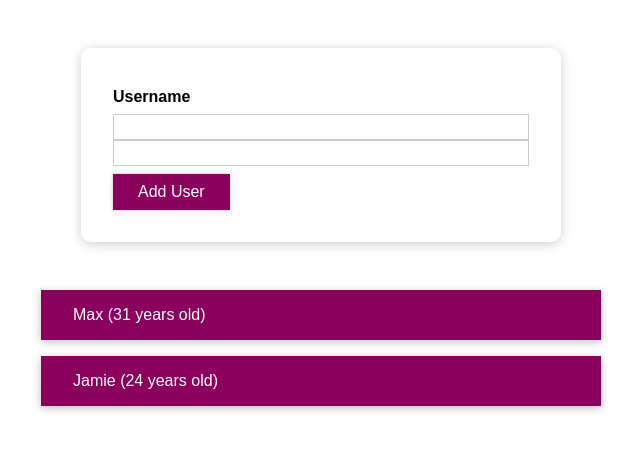
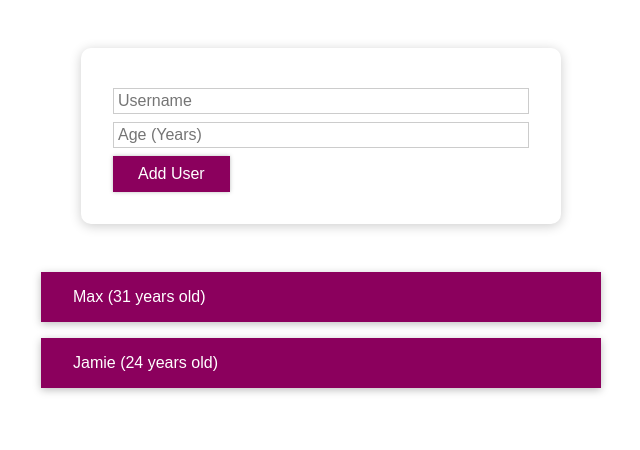
Before and after one commit to mgsrevolver/debugging-lesson, a React (Create React App) app: page / in a window 1280 px wide. Shown: the top 450 px of the page, without its empty margins (319-959 px from the left). Built offline with nearby package versions, Linux system fonts and the light colour scheme.

Commit message:
separated username and age input fields; still troubleshooting odal

```diff
--- /dev/null
+++ b/src/components/UI/Modal/ErrorModal.css
@@ -0,0 +1,26 @@
+.modal {
+  position: fixed;
+  top: 0;
+  left: 0;
+  width: 100%;
+  height: 100%;
+  background: rgba(0, 0, 0, 0.6);
+}
+
+.modal-main {
+  position: fixed;
+  background: white;
+  width: 80%;
+  height: auto;
+  top: 50%;
+  left: 50%;
+  transform: translate(-50%, -50%);
+}
+
+.display-block {
+  display: block;
+}
+
+.display-none {
+  display: none;
+}
--- /dev/null
+++ b/src/components/UI/Modal/ErrorModal.js
@@ -0,0 +1,21 @@
+import React, { useState } from 'react'
+
+import Button from '../Button/Button'
+import './ErrorModal.css'
+
+const ErrorModal = ({ handleClose, show, children }) => {
+  const showHideClassName = show ? 'modal display-block' : 'modal display-none'
+
+  return (
+    <div className={showHideClassName}>
+      <section className="modal-main">
+        {children}
+        <button type="button" onClick={handleClose}>
+          Close
+        </button>
+      </section>
+    </div>
+  )
+}
+
+export default ErrorModal
--- a/src/components/Users/UserInput/UserInput.js
+++ b/src/components/Users/UserInput/UserInput.js
@@ -1,6 +1,7 @@
 import React, { useState } from 'react'
 
 import Button from '../../UI/Button/Button'
+import ErrorModal from '../../UI/Modal/ErrorModal'
 import styles from './UserInput.module.css'
 
 const UserInput = (props) => {
@@ -24,9 +25,9 @@ const UserInput = (props) => {
 
   const formSubmitHandler = (event) => {
     event.preventDefault()
-    if (enteredName.trim().length === 0) {
+    if (enteredName.trim().length === 0 || enteredAge.trim().length === 0) {
       setIsValid(false)
-      return
+      return <ErrorModal />
     }
     props.onAddUser(enteredName, enteredAge)
   }
@@ -36,9 +37,22 @@ const UserInput = (props) => {
       <div
         className={`${styles['form-control']} ${!isValid && styles.invalid}`}
       >
-        <label>Username</label>
-        <input type="text" name="username" onChange={nameInputChangeHandler} />
-        <input type="int" name="age" onChange={ageInputChangeHandler} />
+        <input
+          type="text"
+          name="username"
+          placeholder="Username"
+          onChange={nameInputChangeHandler}
+        />
+      </div>
+      <div
+        className={`${styles['form-control']} ${!isValid && styles.invalid}`}
+      >
+        <input
+          type="int"
+          name="age"
+          placeholder="Age (Years)"
+          onChange={ageInputChangeHandler}
+        />
       </div>
       <Button type="submit">Add User</Button>
     </form>
```
